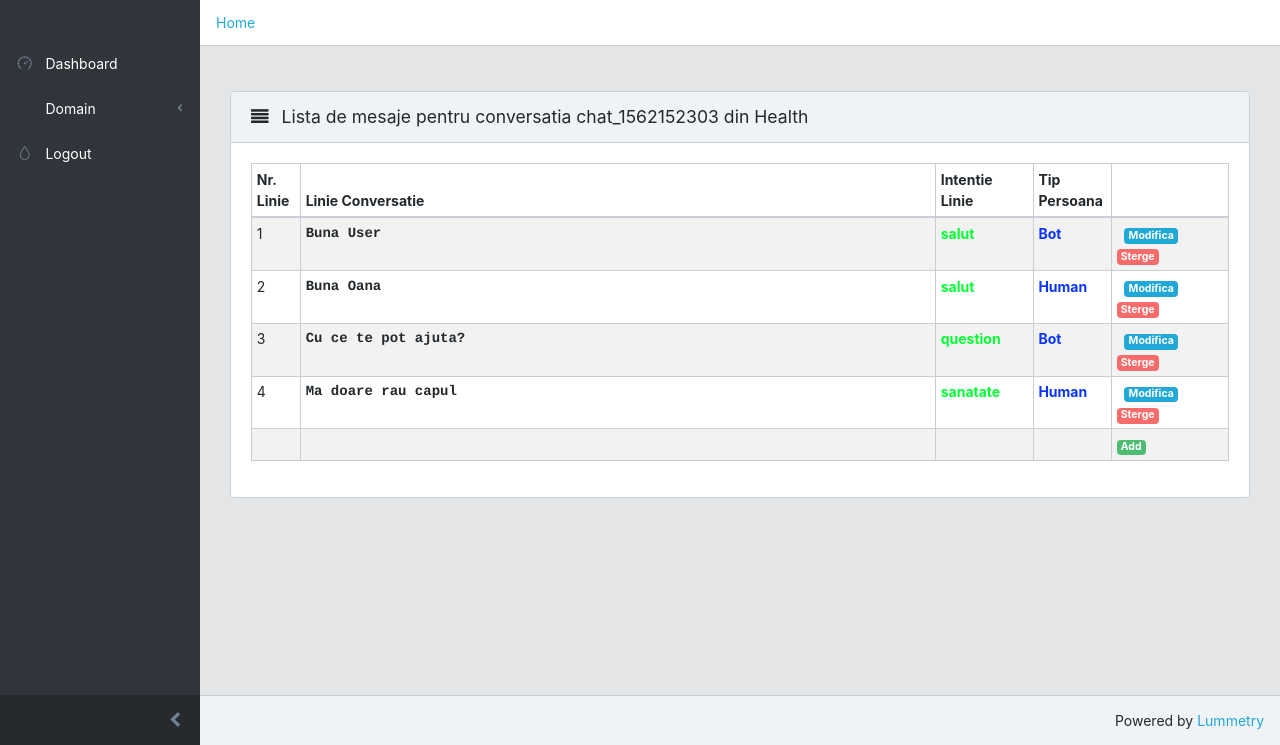
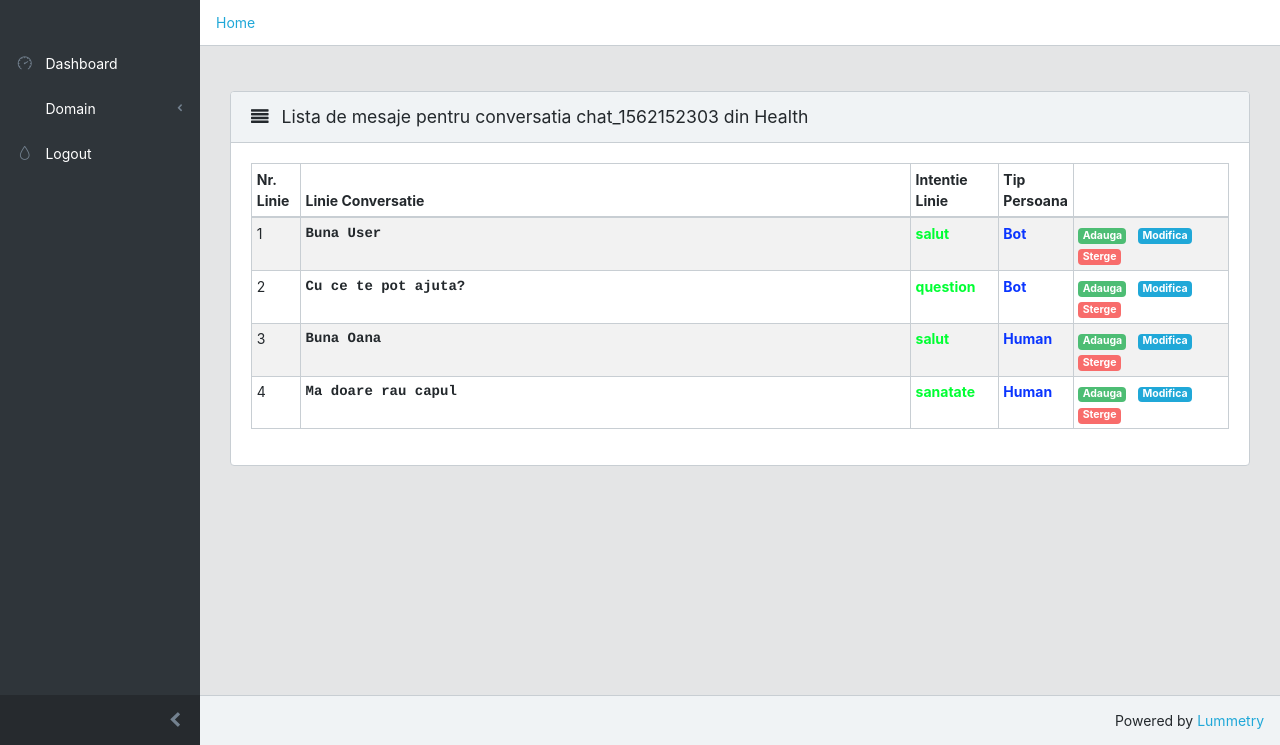
Before and after one commit to Lummetry/ALLAN, a Django app: page /conversation_editor/22 in a window 1280 px wide. Shown: the part 55-800 px from the top of the page. Run offline with Django 3.2, Linux system fonts and the light colour scheme; data comes from the database, SQL or seed files in the repository; some libraries are stand-ins or nearby versions.

Commit message:
enable add turn and update db

```diff
--- a/allan_conversation_editor/conversation_editor/models.py
+++ b/allan_conversation_editor/conversation_editor/models.py
@@ -30,7 +30,7 @@ class Label(models.Model):
 class ChatLine(models.Model):
     chat = models.ForeignKey(Chat, on_delete=models.CASCADE)
     message = models.CharField(max_length=1024, blank=False, null=False)
-    parent = models.ForeignKey('self', null=True, on_delete=models.CASCADE)
+    parent = models.ForeignKey('self', null=True, on_delete=models.CASCADE, related_name='children')
     created = models.DateTimeField(auto_now_add=True)
     updated = models.DateTimeField(auto_now=True)
     human = models.BooleanField(default=True, blank=False, null=False)
--- a/allan_conversation_editor/conversation_editor/static/scripts/conversation_editor.js
+++ b/allan_conversation_editor/conversation_editor/static/scripts/conversation_editor.js
@@ -130,6 +130,10 @@ $('#id_label_name').autocomplete({
                 $('#id_message_id').val(msg_id);
                 if (json.human == false){
                     $('#id_label_name').prop("readonly", true);
+                    $('#id_human').val('0');
+                }else{
+
+                    $('#id_human').val('1');
                 }
                 console.log("success"); // another sanity check
             },
@@ -160,6 +164,7 @@ $('#id_label_name').autocomplete({
                     message : $('#id_message').val(),
                     domain : $('#id_domain').val(),
                     label_name : $('#id_label_name').val(),
+                    human: $('#id_human').val()
             }, // data sent with the post request
             // handle a successful response
             success : function(json) {
--- a/allan_conversation_editor/conversation_editor/templates/include/conversation_editor.html
+++ b/allan_conversation_editor/conversation_editor/templates/include/conversation_editor.html
@@ -54,6 +54,18 @@
                                           </div>
                                           <input class="form-control" type="text" placeholder="title" id="id_label_name" name="label_name" value="" >
                                     </div>
+                                    <label for="id_label_name">Tip Persoana</label>
+                                    <div class="input-group mb-3">
+                                        <div class="input-group-prepend">
+                                            <span class="input-group-text">
+                                              <i class="icon-calendar"></i>
+                                            </span>
+                                          </div>
+                                          <select class="custom-select custom-select-sm" id="id_human" name="human">
+                                              <option value="0">Bot</option>
+                                              <option value="1">Human</option>
+                                            </select>
+                                    </div>
                                     {% if form.errors %}
                                         <div class="alert alert-danger" role="alert">
                                           {{ form.errors }}
@@ -83,10 +95,10 @@
                                     <thead>
                                     <tr>
                                         <th width="5%">Nr. Linie</th>
-                                        <th width="65%">Linie Conversatie</th>
-                                        <th width="10%">Intentie Linie</th>
-                                        <th width="8%">Tip Persoana</th>
-                                        <th width="12%"><!--<a href=""><span class="badge badge-success btnAdd" data-parent_id="0" data-message_id="0" data-chat_id="{{ chat_id }}">Add</span></a>--></th>
+                                        <th width="63%">Linie Conversatie</th>
+                                        <th width="9%">Intentie Linie</th>
+                                        <th width="7%">Tip Persoana</th>
+                                        <th width="17%"><!--<a href=""><span class="badge badge-success btnAdd" data-parent_id="0" data-message_id="0" data-chat_id="{{ chat_id }}">Add</span></a>--></th>
                                     </tr>
                                     </thead>
                                     <tbody>
@@ -97,7 +109,7 @@
                                             <td style="color: #00ff33; font-weight: bold;">{{ chatLine.label.name }}</td>
                                             <td style="color: #0a35ff; font-weight: bold;">{%  if chatLine.human == True %}Human{% else %}Bot{% endif %}</td>
                                             <td>
-                                                    <!--<a href=""><span class="badge badge-success btnAdd"  data-parent_id="{{ chatLine.id }}" data-message_id="0" data-chat_id="{{ chat_id }}">Add Below</span></a>-->
+                                                    <a href=""><span class="badge badge-success btnAdd"  data-parent_id="{{ chatLine.id }}" data-message_id="0" data-chat_id="{{ chat_id }}">Adauga</span></a>
                                                     &nbsp;
                                                     <a href=""><span class="badge badge-primary btnAdd"  data-parent_id="{% if chatLine.parent %}{{chatLine.parent.id}}{% else %}0{% endif %}" data-message_id="{{ chatLine.id }}" data-chat_id="{{ chat_id }}">Modifica</span></a>
                                                     &nbsp;
@@ -107,16 +119,16 @@
                                         </tr>
                                     {% endfor %}
 
-                                    <tr>
-                                            <td style="max-width: 10%;">&nbsp;</td>
-                                            <td style="font-family: Courier; font-size:  0.875rem; font-weight: bold;">&nbsp;</td>
-                                            <td style="color: #00ff33; font-weight: bold;">&nbsp;</td>
-                                            <td style="color: #0a35ff; font-weight: bold;">&nbsp;</td>
-                                            <td>
-                                                <a href=""><span class="badge badge-success btnAdd" data-parent_id="0" data-message_id="0" data-chat_id="{{ chat_id }}">Add</span></a>
-
-                                            </td>
-                                        </tr>
+{#                                    <tr>#}
+{#                                            <td style="max-width: 10%;">&nbsp;</td>#}
+{#                                            <td style="font-family: Courier; font-size:  0.875rem; font-weight: bold;">&nbsp;</td>#}
+{#                                            <td style="color: #00ff33; font-weight: bold;">&nbsp;</td>#}
+{#                                            <td style="color: #0a35ff; font-weight: bold;">&nbsp;</td>#}
+{#                                            <td>#}
+{#                                                <a href=""><span class="badge badge-success btnAdd" data-parent_id="0" data-message_id="0" data-chat_id="{{ chat_id }}">Adauga</span></a>#}
+{##}
+{#                                            </td>#}
+{#                                        </tr>#}
                                     </tbody>
                                 </table>
 
--- a/allan_conversation_editor/conversation_editor/views.py
+++ b/allan_conversation_editor/conversation_editor/views.py
@@ -88,7 +88,8 @@ def conversation_editor(request, id):
         raise Exception("Item doesn't exists")
     try:
         chatLines = ChatLine.objects.filter(chat=chat).order_by('id')
-
+        chatLines = []
+        chatL = recursiv(chatLines, None, chat)
     except ChatLine.DoesNotExist:
         raise Exception("Item doesn't exists")
 
@@ -97,8 +98,19 @@ def conversation_editor(request, id):
                                          'chat_id': id,
                                          'domain_title': domain_title,
                                          'domain_id': domain_id,
-                                         'chatLines': chatLines,
+                                         'chatLines': chatL,
                                          'form': ChatLineForm()})
+
+def recursiv(chatLines, parent, chat):
+    if parent == None:
+        for item in ChatLine.objects.filter(parent__isnull=True, chat=chat):
+            chatLines.append(item)
+            recursiv(chatLines, item, chat)
+    else:
+        for item in ChatLine.objects.filter(parent=parent, chat=chat):
+            chatLines.append(item)
+            recursiv(chatLines, item, chat)
+    return chatLines
 
 def create_message(request):
     if request.method == 'POST':
@@ -137,9 +149,17 @@ def create_message(request):
             parent = ChatLine.objects.get(pk=parent_id)
         except ChatLine.DoesNotExist:
             parent = None
+        if parent is not None:
+            try:
+                child = ChatLine.objects.get(parent=parent)
+            except ChatLine.DoesNotExist:
+                child = None
         chatLine = ChatLine(chat=chat, created_user=request.user, parent=parent, message=message, label=label)
         chatLine.save()
-
+        if child is not None:
+            parent = chatLine
+            child.parent = parent
+            child.save()
         response_data['result'] = 'Create post successful!'
 
         return HttpResponse(
@@ -160,6 +180,7 @@ def update_message(request, id):
         message = request.POST.get('message')
         domain_id = request.POST.get('domain')
         label_name = request.POST.get('label_name')
+        human = request.POST.get('human')
         response_data = {}
 
         if int(label_id) == 0:
@@ -194,6 +215,11 @@ def update_message(request, id):
         fields['parent'] = parent
         fields['message'] = message
         fields['label'] = label
+        if human == '0':
+            is_human = False
+        else:
+            is_human = True
+        fields['human'] = is_human
         chatLine, created = ChatLine.objects.update_or_create(
                     id=id, defaults=fields
                 )
@@ -375,9 +401,15 @@ class ApiCreateMessageTypeView(APIView):
                 )
             except Label.DoesNotExist:
                 raise Exception("Label doesn't exists")
+            try:
+                ch = ChatLine.objects.filter(chat=chat).order_by('-id').first()
+
+                parent = ch
+            except ChatLine.DoesNotExist:
+                parent = None
             chatLine = ChatLine(chat=chat,
                                 created_user=fields['created_user'],
-                                parent=None,
+                                parent=parent,
                                 message=message,
                                 label=label,
                                 human=human)
```
Also changed, not shown: allan_conversation_editor/conversation_editor/migrations/0008_auto_20190704_1148.py (added), 1 other file.
